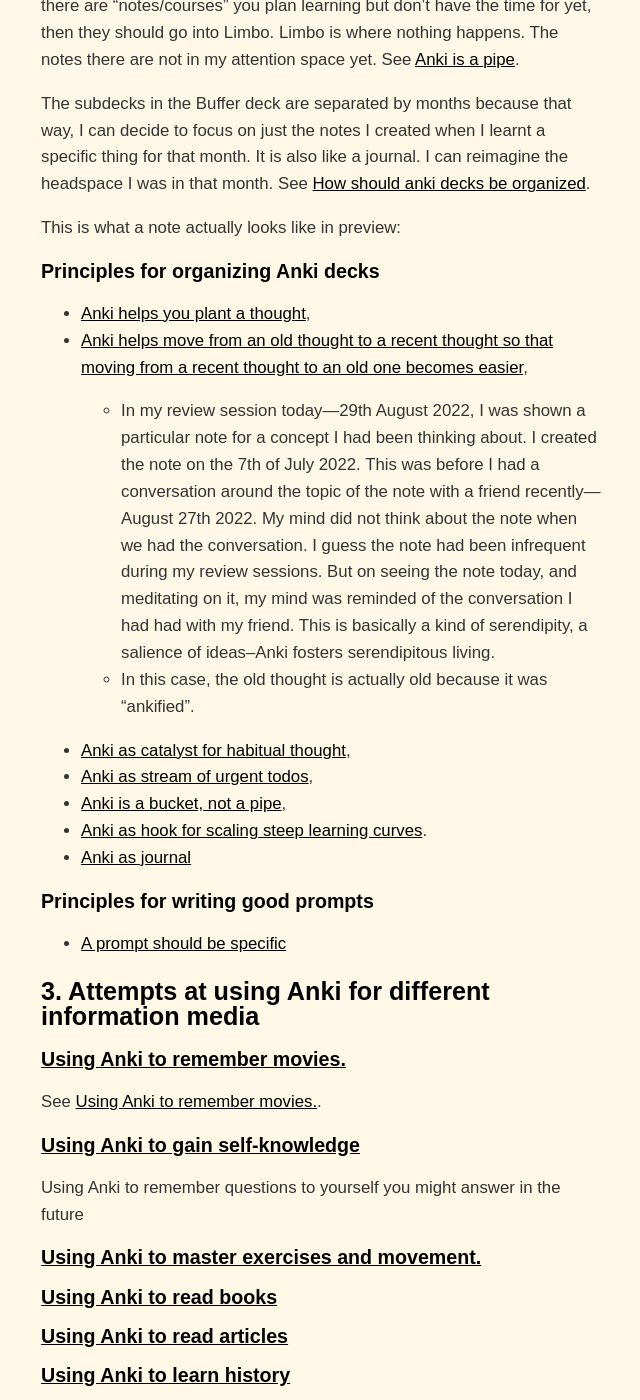
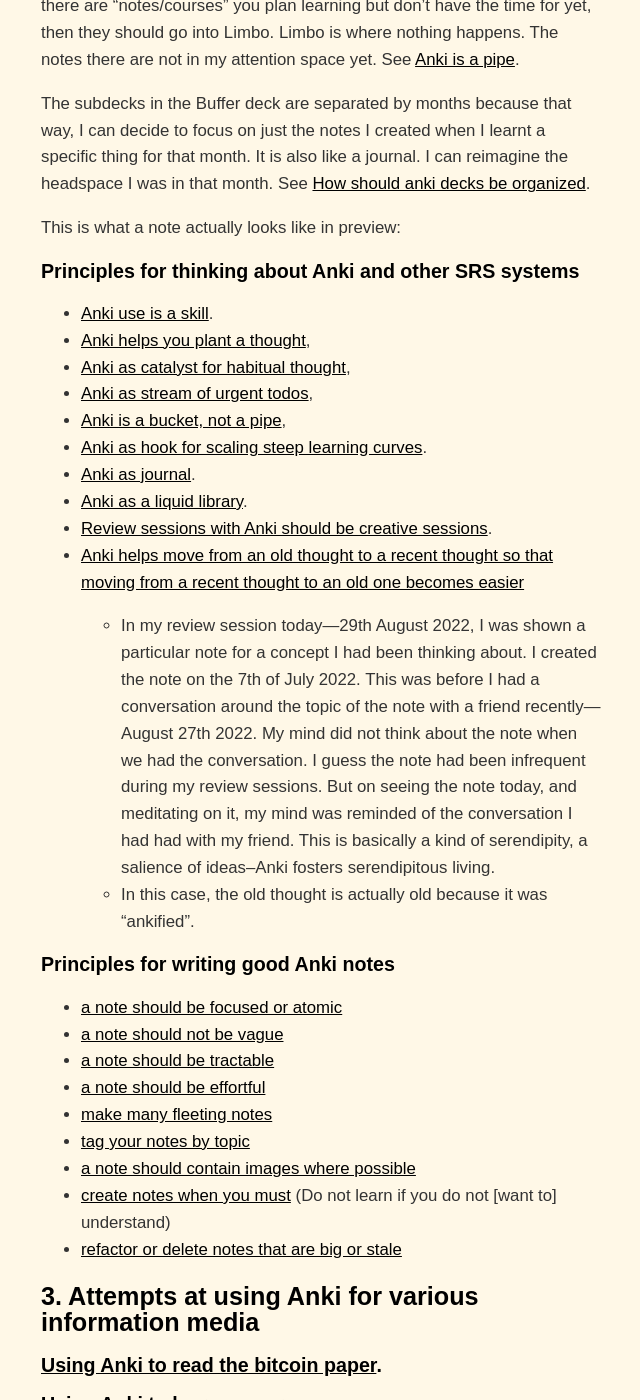
Before and after one commit to dCO2/rococo, a Jekyll site: the page built from _posts/2022-08-17-project-mnemosyne.md, in a window 1280 px wide and 1400 px high, scrolled down 5532 px. Shown: the whole window, without its empty margins (335-975 px from the left). Built offline with Jekyll 4.4.1, drawn with Linux system fonts in a browser that asks for light colours; some web fonts are replaced; some of the changed text lies outside the part shown.

Commit message:
Refactors and Additions

```diff
--- a/_posts/2022-08-17-project-mnemosyne.md
+++ b/_posts/2022-08-17-project-mnemosyne.md
@@ -25,7 +25,7 @@ tags:
         <li>Principles for organizing Anki decks</li>
         <li>Principles for writing good notes/prompts</li>
       </ul>
-    <li><a href="/2022/08/17/project-mnemosyne#3-attempts-at-using-anki-for-different-information media">Attempts at using Anki for different information media</a></li>
+    <li><a href="/2022/08/17/project-mnemosyne#3-attempts-at-using-anki-for-various-information-media">Attempts at using Anki for different information media</a></li>
     <li><a href="/2022/08/17/project-mnemosyne#4-miscellaneous-notes">Miscellaneous notes</a></li>
     <li><a href="/2022/08/17/project-mnemosyne#5-philosophies">Philosophies</a></li>
   </ol>
@@ -106,27 +106,41 @@ This is what a note actually looks like in preview:
 <!-- ![](https://bucketeer-e05bbc84-baa3-437e-9518-adb32be77984.s3.amazonaws.com/public/images/177970c7-01ed-4484-8102-4a62ab339770_798x670.png) -->
 
 
-### Principles for organizing Anki decks
+### Principles for thinking about Anki and other SRS systems
+- [Anki use is a skill]().
 - [Anki helps you plant a thought](),
-- [Anki helps move from an old thought to a recent thought so that moving from a recent thought to an old one becomes easier](),
-  - In my review session today—29th August 2022, I was shown a particular note for a concept I had been thinking about. I created the note on the 7th of July 2022. This was before I had a conversation around the topic of the note with a friend recently—August 27th 2022. My mind did not think about the note when we had the conversation. I guess the note had been infrequent during my review sessions. But on seeing the note today, and meditating on it, my mind was reminded of the conversation I had had with my friend. This is basically a kind of serendipity, a salience of ideas--Anki fosters serendipitous living.
-  - In this case, the old thought is actually old because it was "ankified".
 - [Anki as catalyst for habitual thought](),
 - [Anki as stream of urgent todos](),
 - [Anki is a bucket, not a pipe](),
 - [Anki as hook for scaling steep learning curves]().
-- [Anki as journal]()
+- [Anki as journal]().
+- [Anki as a liquid library]().
+- [Review sessions with Anki should be creative sessions]().
+- [Anki helps move from an old thought to a recent thought so that moving from a recent thought to an old one becomes easier]()
+  - In my review session today—29th August 2022, I was shown a particular note for a concept I had been thinking about. I created the note on the 7th of July 2022. This was before I had a conversation around the topic of the note with a friend recently—August 27th 2022. My mind did not think about the note when we had the conversation. I guess the note had been infrequent during my review sessions. But on seeing the note today, and meditating on it, my mind was reminded of the conversation I had had with my friend. This is basically a kind of serendipity, a salience of ideas--Anki fosters serendipitous living.
+  - In this case, the old thought is actually old because it was "ankified".
 
-### Principles for writing good prompts
-- [A prompt should be specific]()
+### Principles for writing good Anki notes
+- [a note should be focused or atomic]()
+- [a note should not be vague]()
+- [a note should be tractable]()
+- [a note should be effortful]()
+- [make many fleeting notes]()
+- [tag your notes by topic]()
+- [a note should contain images where possible]()
+- [create notes when you must]() (Do not learn if you do not [want to] understand)
+- [refactor or delete notes that are big or stale]()
 
-## 3. Attempts at using Anki for different information media
 
-### [Using Anki to remember movies.]()
-See [Using Anki to remember movies.](/2021/03/07/anki-remember-movies).
-### [Using Anki to gain self-knowledge]()
+## 3. Attempts at using Anki for various information media
+
+### [Using Anki to read the bitcoin paper]().
+### [Using Anki to learn a course]().
+### [Using Anki to remember movies]().
+See [Using Anki to remember movies](/2021/03/07/anki-remember-movies).
+### [Using Anki to gain self-knowledge]().
 Using Anki to remember questions to yourself you might answer in the future
-### [Using Anki to master exercises and movement.]()
+### [Using Anki to master exercises and movement]().
 ### [Using Anki to read books]()
 ### [Using Anki to read articles]()
 ### [Using Anki to learn history]()
```
